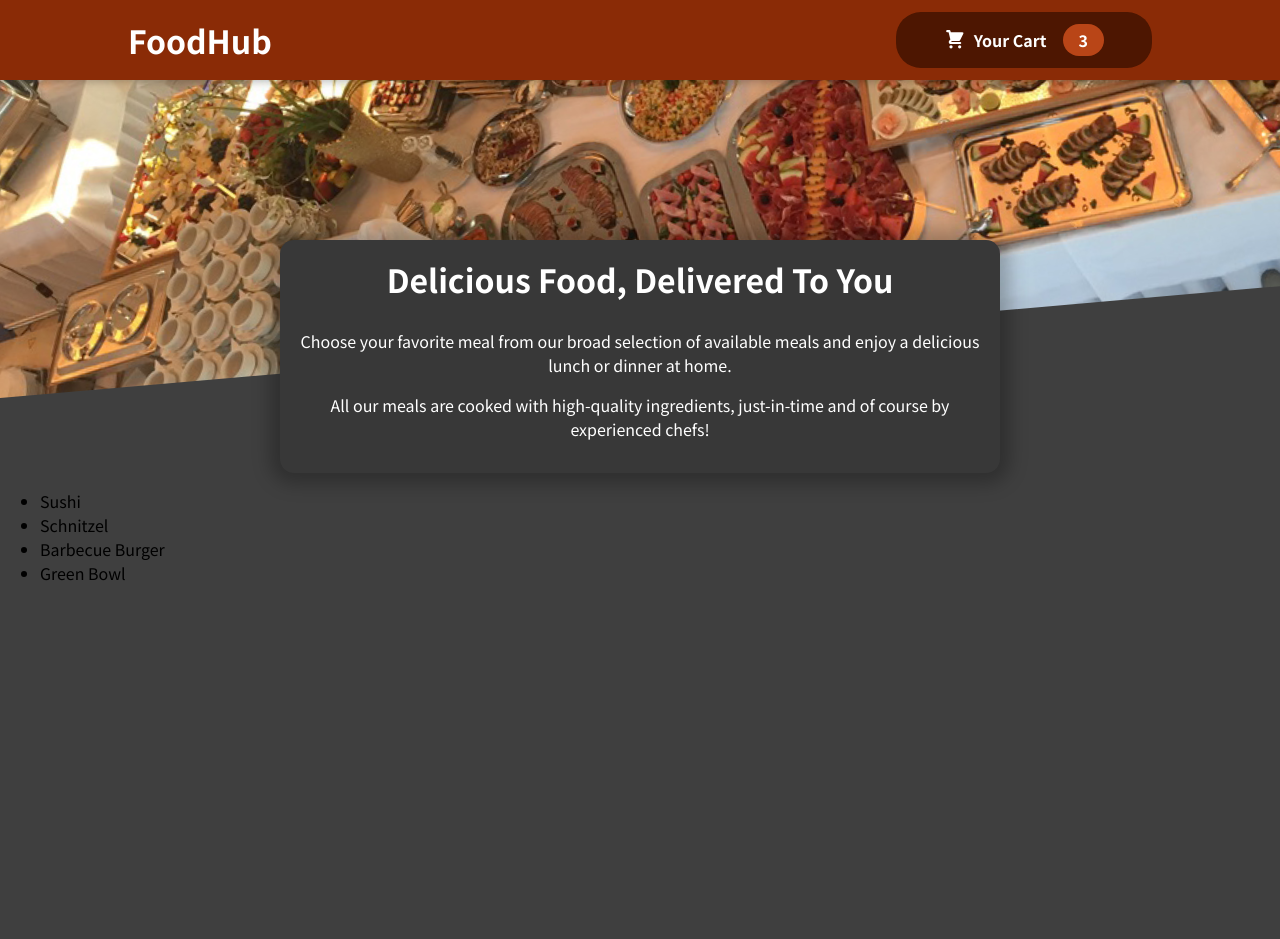
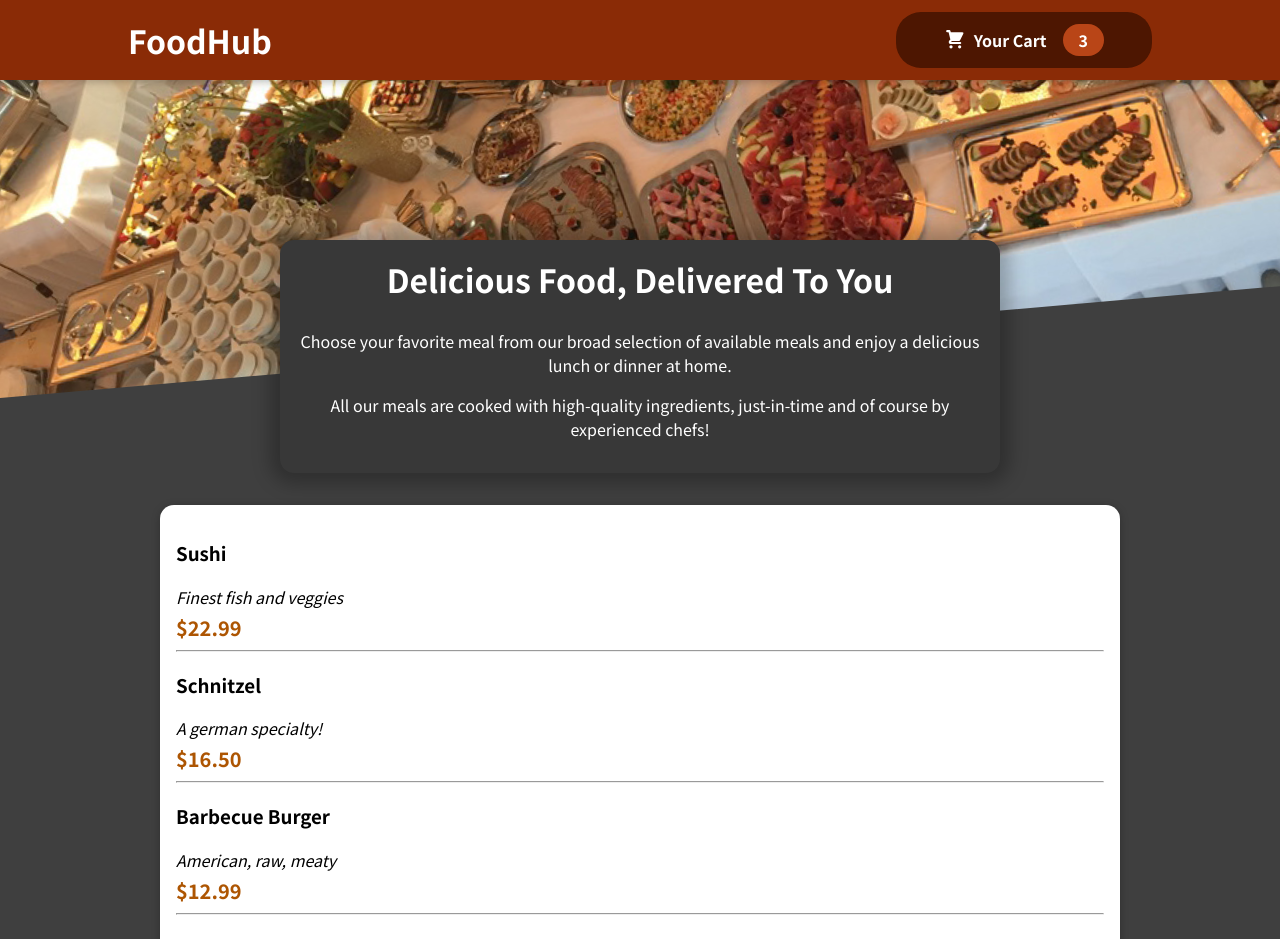
Before and after one commit to ut88/Resturant-App, a React (Create React App) app: page / in a window 1280 px wide. Shown: the top 939 px of the page. Before the commit the page ends 800 px from the top, so only its background shows below. Built offline with nearby package versions, Linux system fonts and the light colour scheme.

Commit message:
Add ListItem UI

```diff
--- a/src/components/Meals/AvailableMeals.js
+++ b/src/components/Meals/AvailableMeals.js
@@ -1,4 +1,6 @@
 import classes from './AvailableMeals.module.css';
+import Card from "../UI/Card"
+import MealItem from './MealItem/MealItem';
 
 const DUMMY_MEALS = [
     {
@@ -28,11 +30,17 @@
   ];
 
 const AvailableMeals=()=>{
-   const mealsList=DUMMY_MEALS.map((meal)=> <li>{meal.name}</li>)
+   const mealsList=DUMMY_MEALS.map((meal)=>( <MealItem
+   key ={meal.id}
+    name={meal.name}
+   description={meal.description}
+   price={meal.price}/>))
     return(
-        <section className={classes.AvailableMeals}>
-            <ul>{mealsList}</ul>
-        </section>
+        <section className={classes.meals}>
+           <Card>
+           <ul>{mealsList}</ul>
+           </Card>
+         </section>
     )
 
 }
--- a/src/components/Meals/AvailableMeals.module.css
+++ b/src/components/Meals/AvailableMeals.module.css
@@ -22,3 +22,6 @@
       transform: translateY(0);
     }
   }
+  .li{
+    background-color: rgb(217, 228, 238);
+  }
--- /dev/null
+++ b/src/components/Meals/MealItem/MealItem.js
@@ -0,0 +1,21 @@
+import classes from "./MealItem.module.css"
+
+const MealItem=props=>{
+    const price =`$${props.price.toFixed(2)}`;
+
+    return(
+        <li>
+            <div>
+            <h3>{props.name}</h3>
+            <div className={classes.description}>{props.description}</div>
+            <div className={classes.price}>{price}</div>
+            <hr/>
+            </div>
+           <div>
+
+           </div>
+        </li>
+    )
+}
+
+export default MealItem;
--- /dev/null
+++ b/src/components/Meals/MealItem/MealItem.module.css
@@ -0,0 +1,22 @@
+.meal {
+  display: flex;
+  justify-content: space-between;
+  margin: 1rem;
+  padding-bottom: 1rem;
+  border-bottom: 1px solid #ccc;
+}
+
+.meal h3 {
+  margin: 0 0 0.25rem 0;
+}
+
+.description {
+  font-style: italic;
+}
+
+.price {
+  margin-top: 0.25rem;
+  font-weight: bold;
+  color: #ad5502;
+  font-size: 1.25rem;
+}
--- /dev/null
+++ b/src/components/UI/Card.js
@@ -0,0 +1,8 @@
+import classes from "./Card.module.css"
+
+const Card= props=>{
+
+    return <div className={classes.card}>{props.children}</div>
+}
+
+export default Card;
--- /dev/null
+++ b/src/components/UI/Card.module.css
@@ -0,0 +1,6 @@
+.card {
+    padding: 1rem;
+    box-shadow: 0 2px 8px rgba(0, 0, 0, 0.25);
+    border-radius: 14px;
+    background-color: white;
+  }
```
Also changed, not shown: src/components/Meals/MealItem/MealItemForm.js (added).
